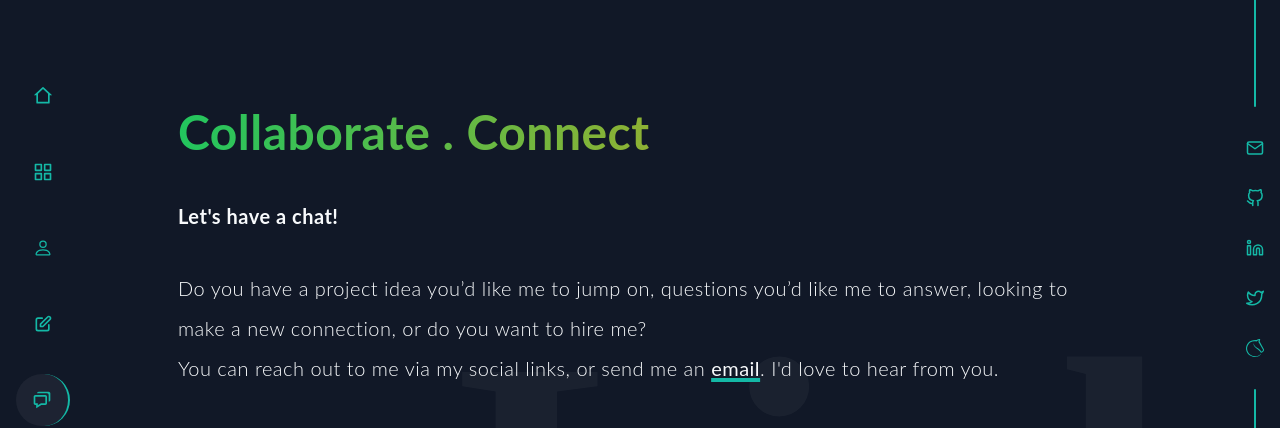
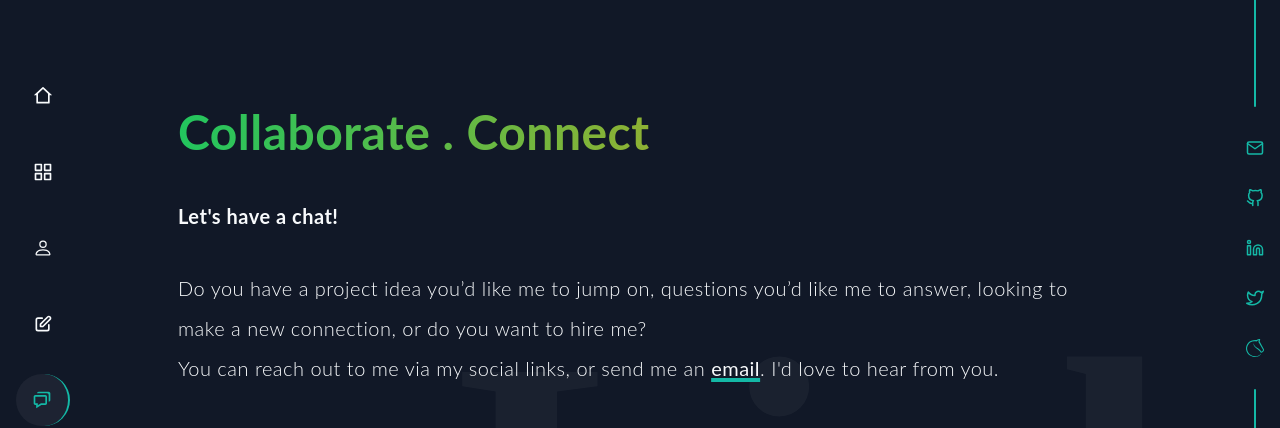
Before and after one commit to deyemiobaa/sa-portfolio, a React (Create React App) app: page /contact in a window 1280 px wide. Shown: the part 152-580 px from the top of the page. Built offline with nearby package versions, Linux system fonts and the light colour scheme.

Commit message:
reduce animations

```diff
--- a/src/components/page-nav.js
+++ b/src/components/page-nav.js
@@ -30,12 +30,12 @@ export default function PageNav() {
     }
   ]
   return (
-    <div className="page-nav hidden lg:flex flex-col w-max h-screen justify-center px-4 gap-6 text-teal-500 text-xl fixed left-0 bottom-0 top-0 z-20">
+    <div className="page-nav hidden lg:flex flex-col w-max h-screen justify-center px-4 gap-6 text-slate-50 text-xl fixed left-0 bottom-0 top-0 z-20">
       {elements.map((element, index) =>
         <NavLink to={element.path}
-          className="page-nav__item flex flex-col justify-center items-center rounded-full p-4 hover:bg-black/50 hover:scale-[1.1] hover:transition-transform hover:ease-in-out hover:duration-[300ms] transition-transform hover:animate-pulse"
+          className="page-nav__item flex flex-col justify-center items-center rounded-full p-4 hover:bg-black/50 hover:scale-[1.1] hover:transition-transform hover:ease-in-out hover:duration-[300ms]"
           style={({ isActive }) =>
-            isActive ? { backgroundColor: "rgb(248,250,252, 0.05)", borderRight: "2px solid #14b8a6" } : undefined
+            isActive ? { backgroundColor: "rgb(248,250,252, 0.05)", borderRight: "2px solid #14b8a6", color: "#14b8a6" } : undefined
           }
           key={index}
         >
```
